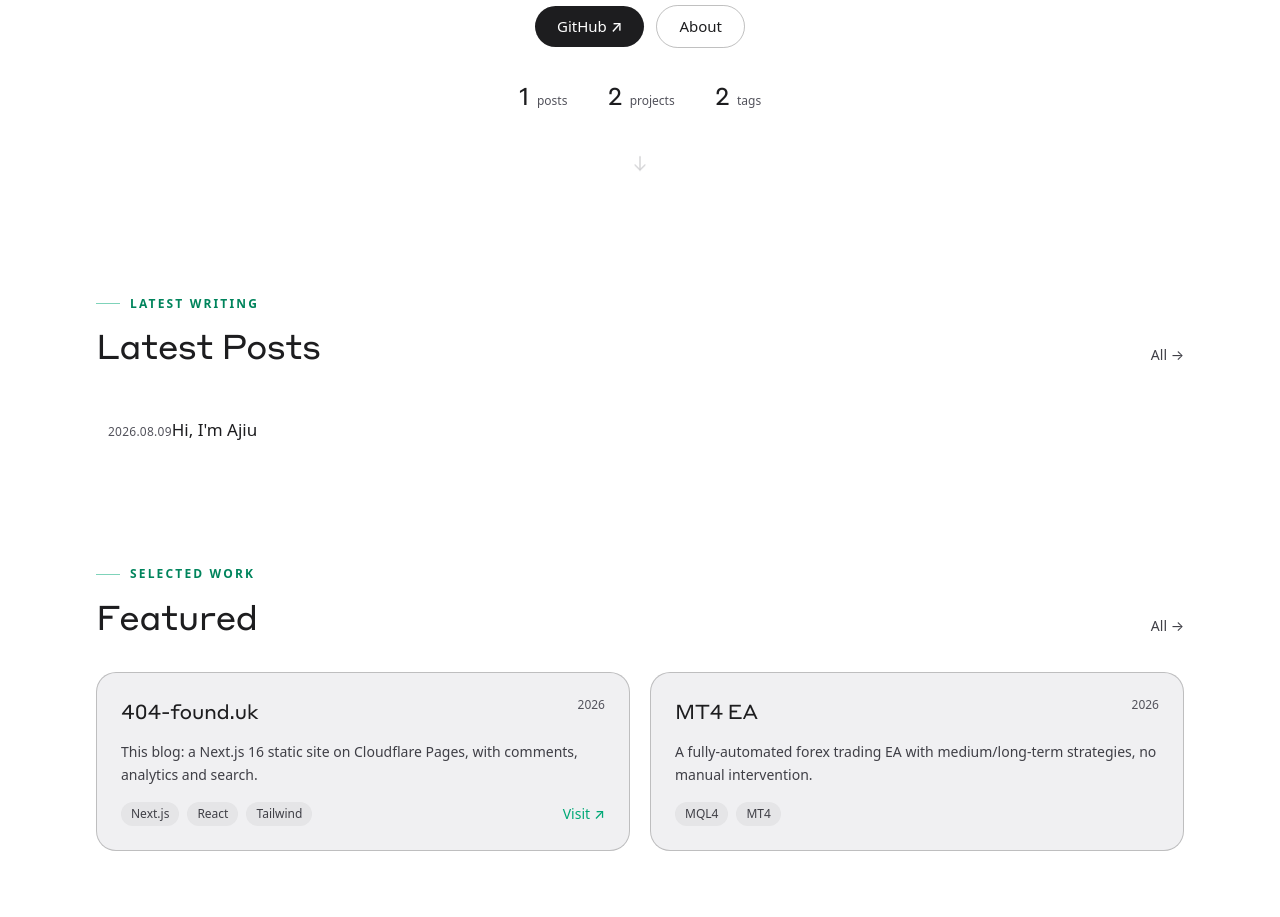
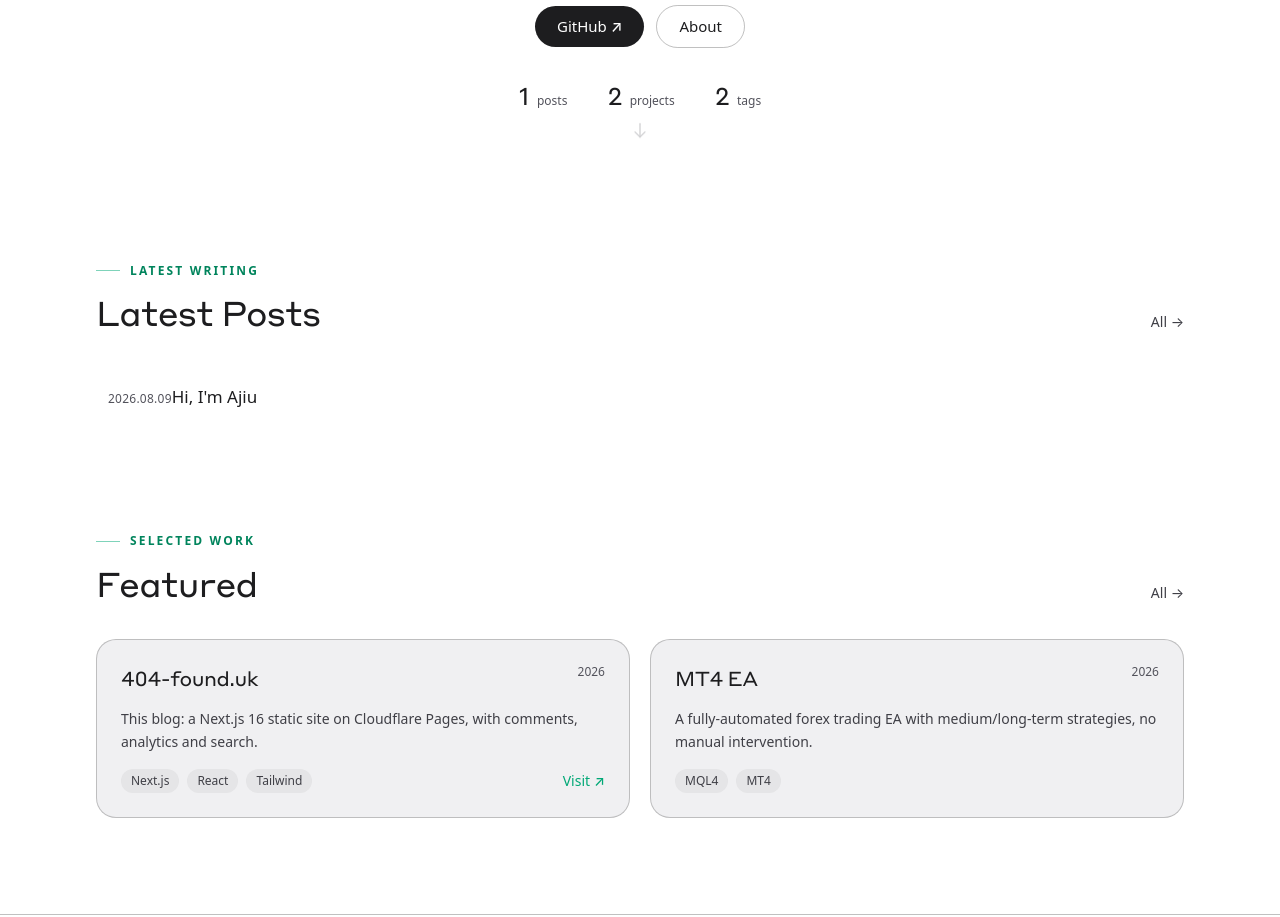
Before and after one commit to ZeniX-ally/blog-comments, a Next.js app: page /en in a window 1280 px wide. Shown: the part 800-1717 px from the top of the page. Built offline with nearby package versions, Linux system fonts and the light colour scheme.

Commit message:
style: 向下箭头位置调整(统计下方7px,箭头y=840)

```diff
--- a/src/app/en/page.tsx
+++ b/src/app/en/page.tsx
@@ -62,7 +62,7 @@ export default function HomeEn() {
             </div>
 
             {/* scroll-down hint arrow */}
-            <div className="mt-10 flex justify-center" aria-hidden="true">
+            <div className="mt-[7px] flex justify-center" aria-hidden="true">
               <svg
                 className="scroll-hint h-5 w-5 text-faint"
                 viewBox="0 0 24 24"
--- a/src/app/page.tsx
+++ b/src/app/page.tsx
@@ -49,7 +49,7 @@ export default function Home() {
             </div>
 
             {/* 向下指引箭头:缓慢下沉-回弹,提示下方内容 */}
-            <div className="mt-10 flex justify-center" aria-hidden="true">
+            <div className="mt-[7px] flex justify-center" aria-hidden="true">
               <svg
                 className="scroll-hint h-5 w-5 text-faint"
                 viewBox="0 0 24 24"
```
